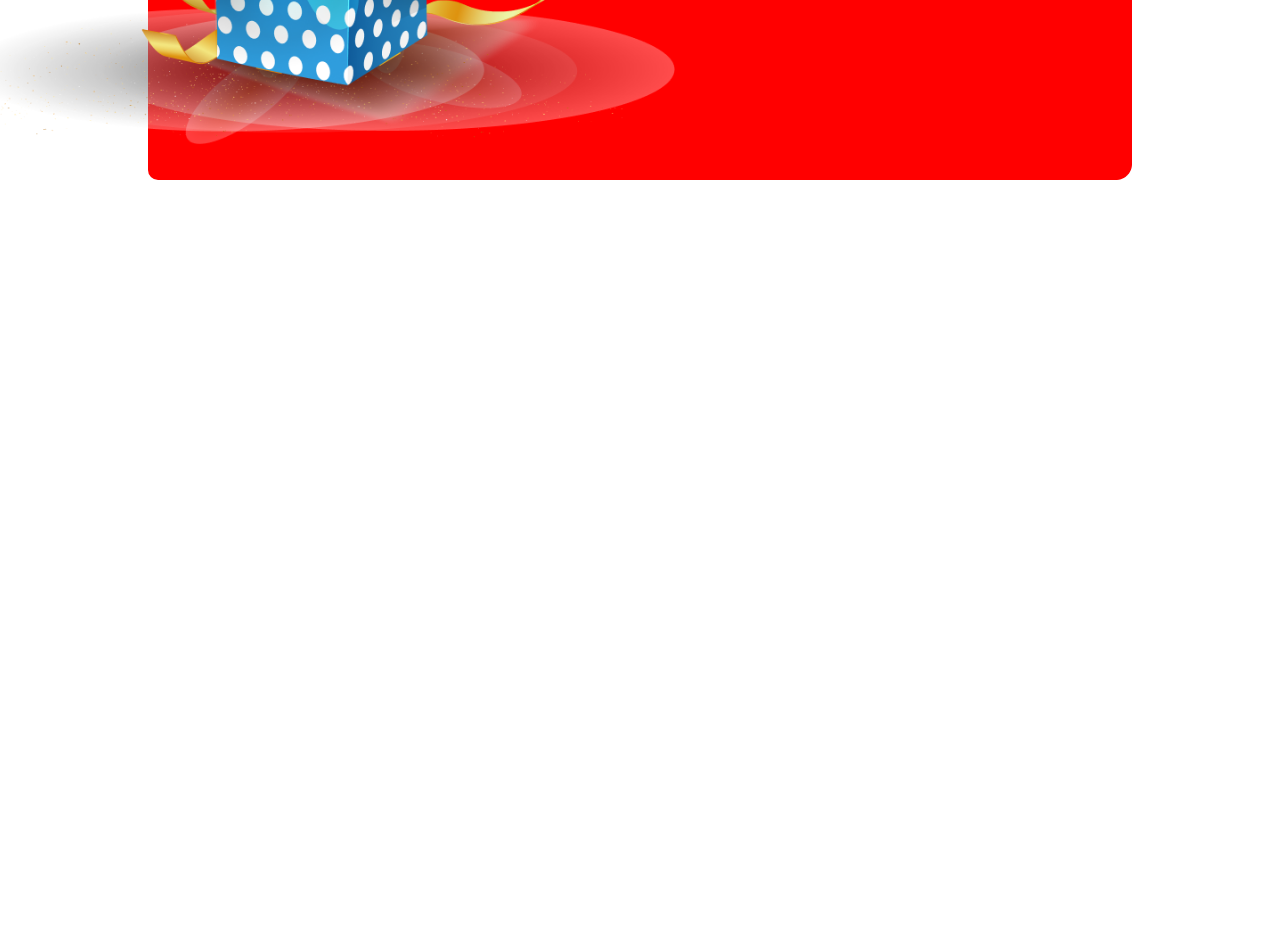
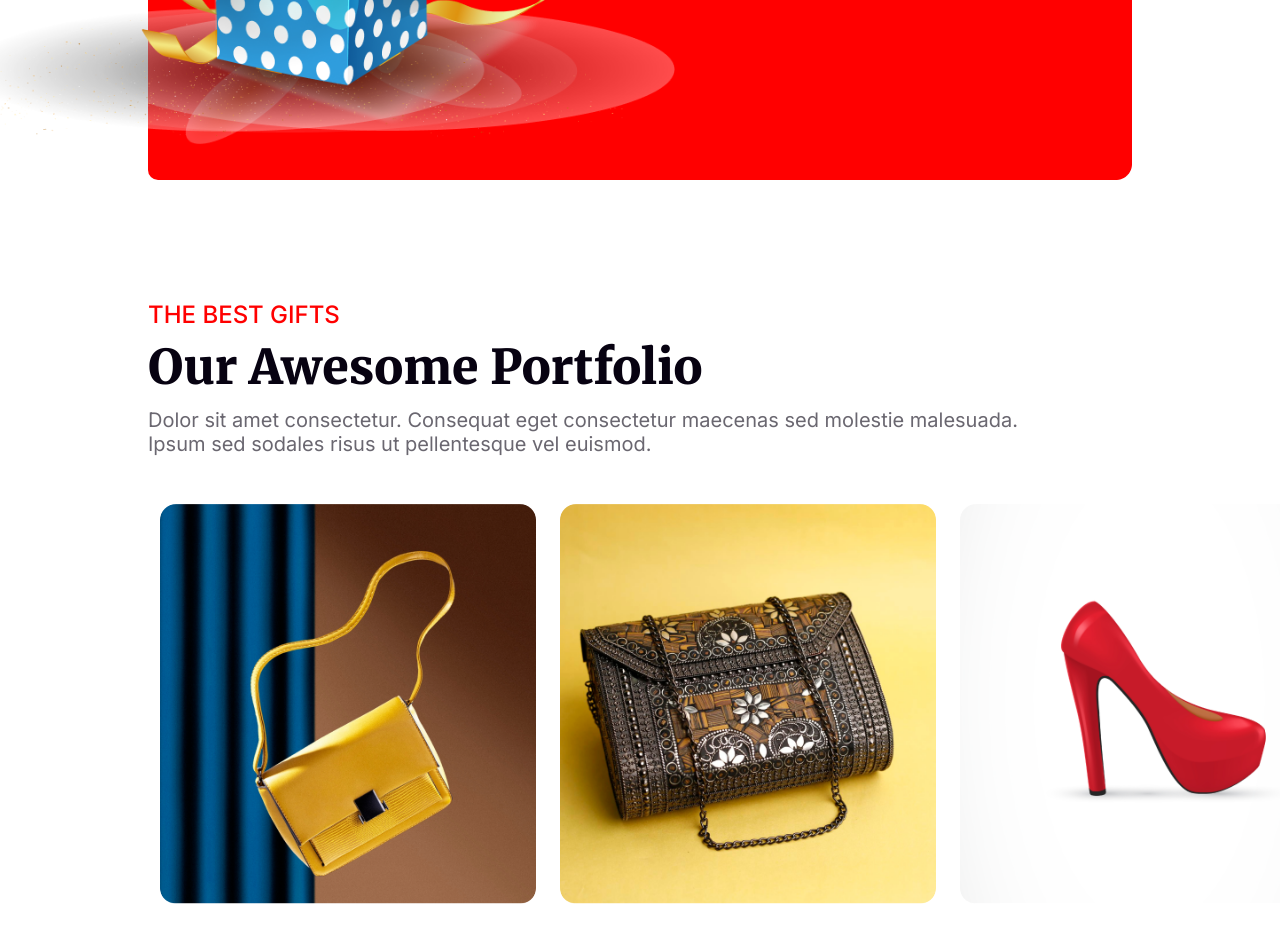
Before and after one commit to najim2004/My-First-Assignment, a plain HTML site: page index.html in a window 1280 px wide. Shown: the part 4184-5109 px from the top of the page. Before the commit the page ends 4484 px from the top, so only its background shows below. Drawn offline with Linux system fonts and the light colour scheme.

Commit message:
Our Awesome Portfolio section added

```diff
--- a/CSS/style.css
+++ b/CSS/style.css
@@ -387,12 +387,13 @@ body {
     padding: 110px 290px 0 0;
     margin-left: 0;
 }
+
 .bimage>.image-two {
-width: 710px;
-display: block;
-padding-left: 50px;
-margin-top: 40px;
-margin-right: -40px;
+    width: 710px;
+    display: block;
+    padding-left: 50px;
+    margin-top: 40px;
+    margin-right: -40px;
 }
 
 
@@ -402,4 +403,47 @@ margin-right: -40px;
 
 }
 
-/* Our Awesome Portfolio */
+/* Our Awesome Portfolio section */
+
+.best-gift-section {
+    margin: 0 140px 120px;
+}
+
+.best-gift-title {
+    color: #F00;
+    font-family: Inter;
+    font-size: 24px;
+    font-weight: 500;
+    margin-bottom: 8px;
+}
+
+.awesome-title {
+    color: #070211;
+    font-family: Merriweather;
+    font-size: 48px;
+    font-weight: 900;
+    text-transform: capitalize;
+    margin-top: 8px;
+    margin-bottom: 11px;
+}
+
+.awesome-description {
+    color: rgba(7, 2, 17, 0.60);
+    font-family: Inter;
+    font-size: 20px;
+    font-weight: 400;
+    width: 896px;
+    margin-top: 11px;
+    margin-bottom: 36px;
+}
+.row-one, .row-two {
+    display: flex;
+justify-content: space-between;
+}
+
+.best-gift-images img {
+    width: 400px;
+    height: 400px;
+    border-radius: 16px;
+    margin: 12px 12px 12px 12px;
+}
--- a/index.html
+++ b/index.html
@@ -123,13 +123,43 @@
             </div>
 
             <div class="discount-img">
-                    <div class="bimage">
+                <div class="bimage">
 
-                        <img class="image-two" src="./resources/Group 75.png" alt="" >
-                        <img class="image-one" src="./resources/Group 44.png" alt="">
-                    </div>
+                    <img class="image-two" src="./resources/Group 75.png" alt="">
+                    <img class="image-one" src="./resources/Group 44.png" alt="">
+            </div>
+
+        </div>
+
+        </div>
+
+        <div class="best-gift-section">
+
+            <div class="best-gift-details">
+
+                <p class="best-gift-title">THE BEST GIFTS</p>
+
+                <h3 class="awesome-title">Our Awesome Portfolio</h3>
+
+                <p class="awesome-description">Dolor sit amet consectetur. Consequat eget consectetur maecenas sed
+                    molestie malesuada. Ipsum sed sodales risus ut pellentesque vel euismod. </p>
+            </div>
+
+            <div class="best-gift-images">
+                <div class="row-one">
+                    <img src="./resources/Rectangle 3.png" alt="">
+                    <img src="./resources/Rectangle 4.png" alt="">
+                    <img src="./resources/Rectangle 5.png" alt="">
+                </div>
+
+                <div class="row-two">
+                    <img src="./resources/Rectangle 6.png" alt="">
+                    <img src="./resources/Rectangle 7.png" alt="">
+                    <img src="./resources/Rectangle 8.png" alt="">
+                </div>
 
             </div>
+
         </div>
     </main>
     <footer>
```
